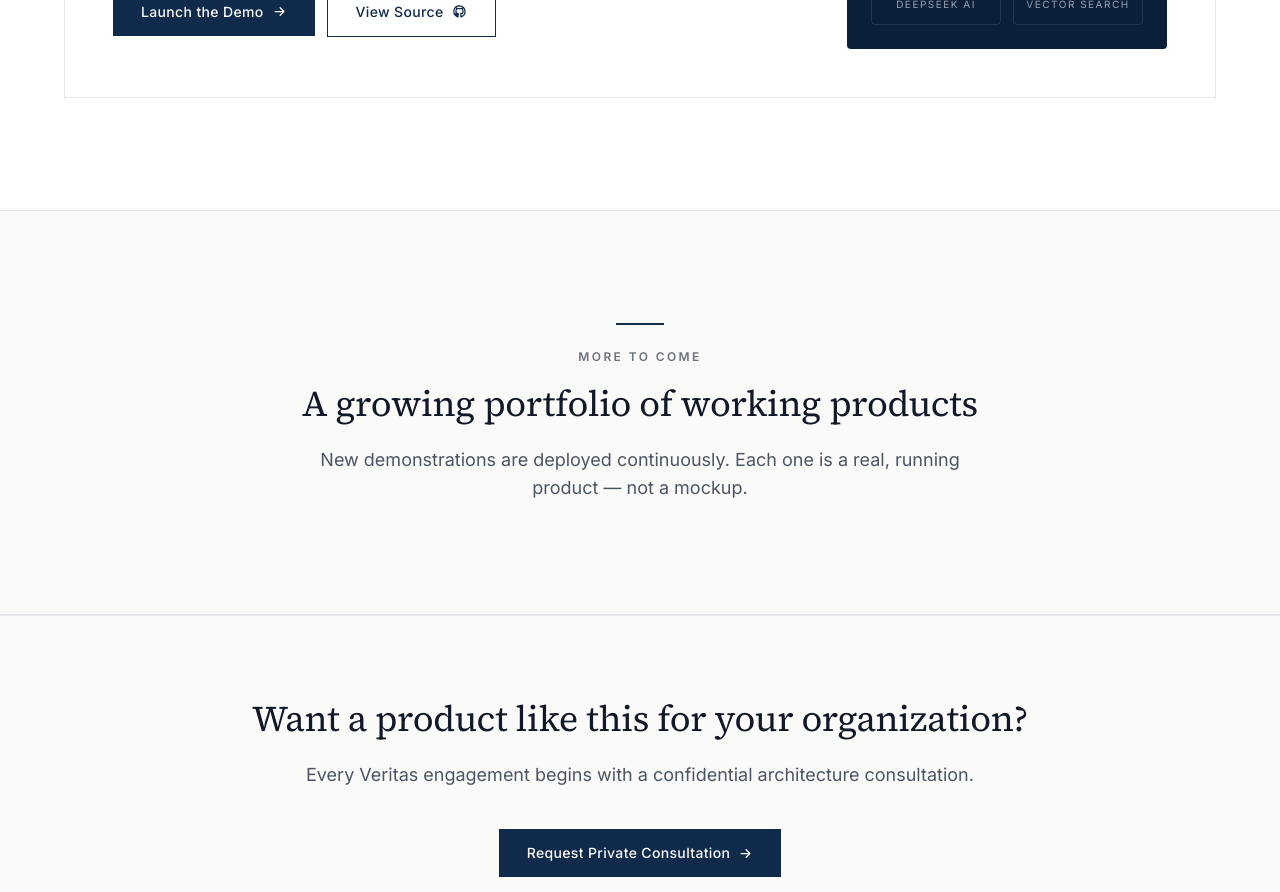
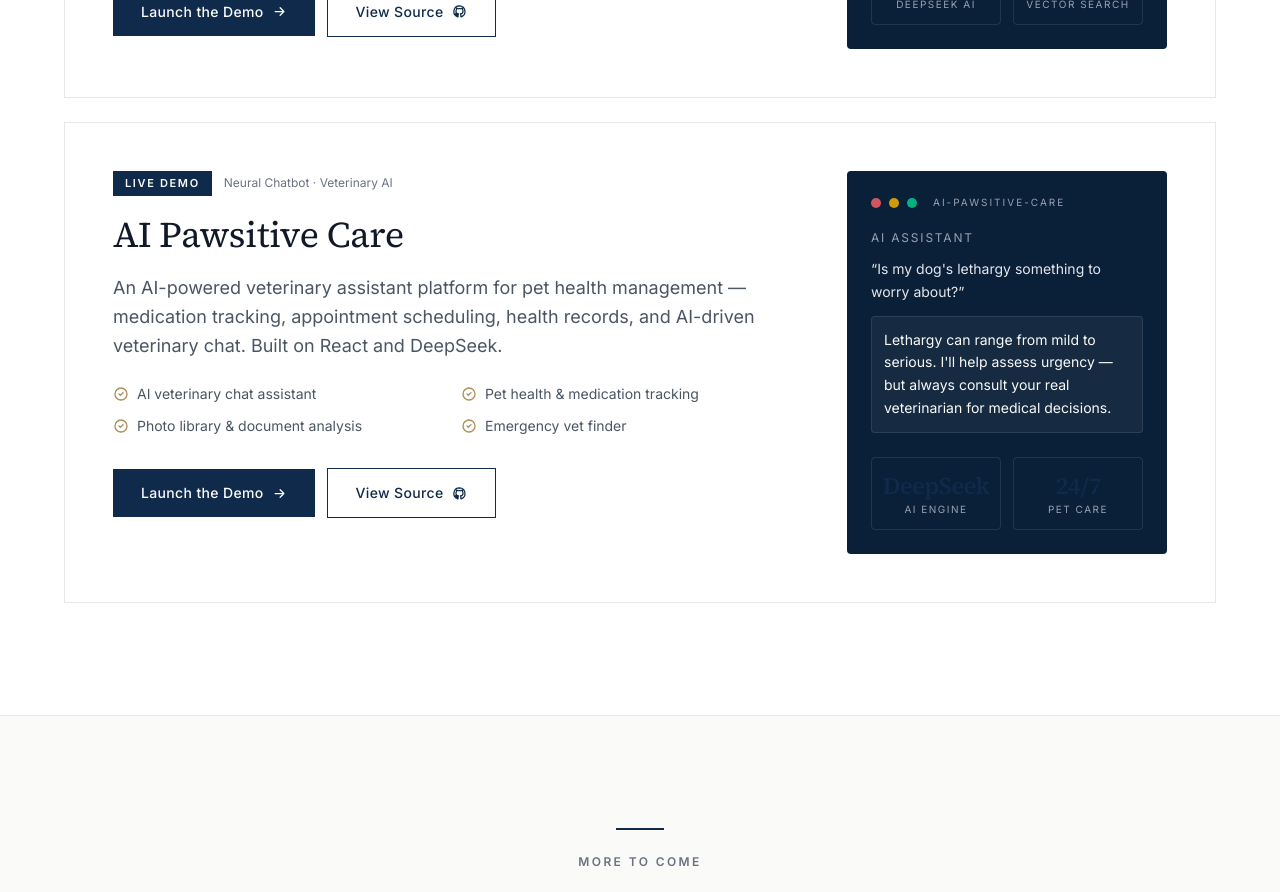
Before and after one commit to Aimotive-agent/veritas-global-ai, a Next.js app: page /demos in a window 1280 px wide. Shown: the part 2420-3312 px from the top of the page. Built offline with nearby package versions, Linux system fonts and the light colour scheme.

Commit message:
feat: add AI Pawsitive Care demo to demos page
5th demo card — veterinary AI platform, live at ai-pawsitive-care.netlify.app

```diff
--- a/src/app/demos/page.tsx
+++ b/src/app/demos/page.tsx
@@ -96,6 +96,28 @@ const demos = [
     metric1Label: "DeepSeek AI",
     metric2: "24/7",
     metric2Label: "Vector Search",
+  },
+  {
+    title: "AI Pawsitive Care",
+    category: "Neural Chatbot · Veterinary AI",
+    description:
+      "An AI-powered veterinary assistant platform for pet health management — medication tracking, appointment scheduling, health records, and AI-driven veterinary chat. Built on React and DeepSeek.",
+    features: [
+      "AI veterinary chat assistant",
+      "Pet health & medication tracking",
+      "Photo library & document analysis",
+      "Emergency vet finder",
+    ],
+    href: "https://ai-pawsitive-care.netlify.app",
+    repo: "https://github.com/Aimotive-agent/ai-pawsitive-care",
+    tag: "Live Demo",
+    terminal: "ai-pawsitive-care",
+    q: "Is my dog's lethargy something to worry about?",
+    a: "Lethargy can range from mild to serious. I'll help assess urgency — but always consult your real veterinarian for medical decisions.",
+    metric1: "DeepSeek",
+    metric1Label: "AI Engine",
+    metric2: "24/7",
+    metric2Label: "Pet Care",
   },
 ];
 
```
